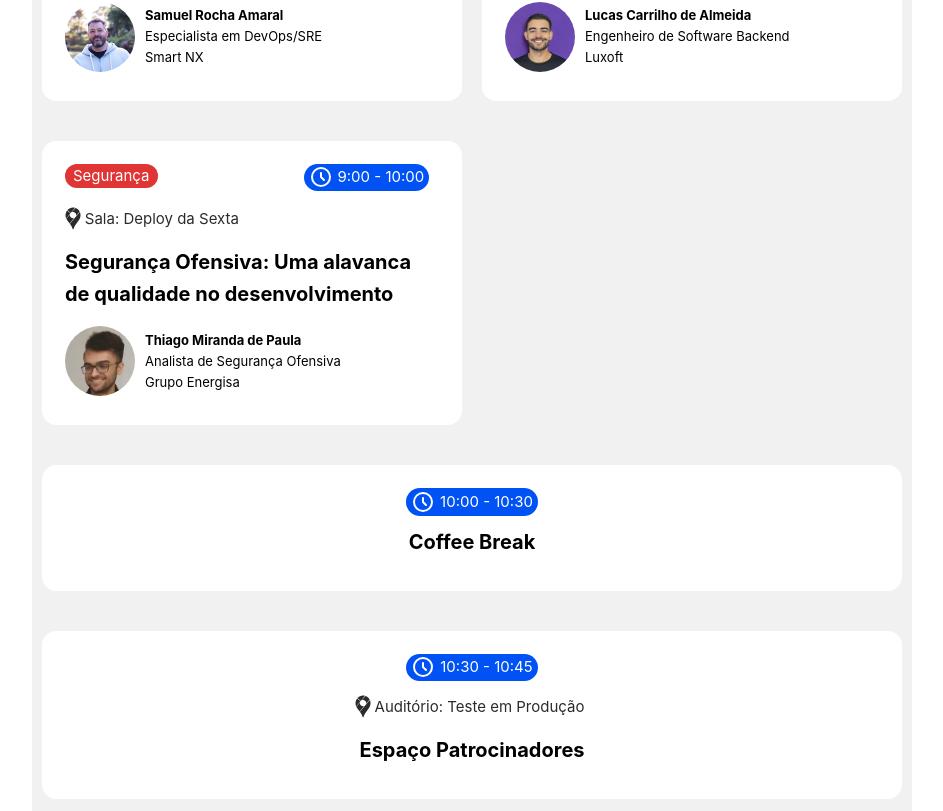
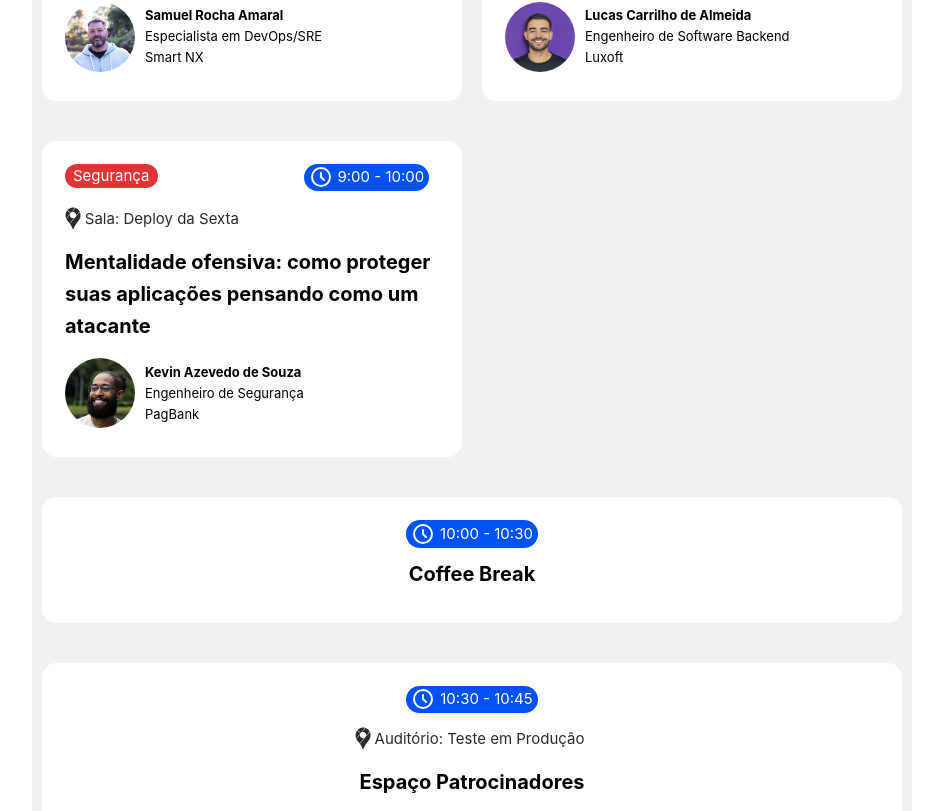
Before and after one commit to techhub-jf/techhub-site, a Vue app: page /conf in a window 1280 px wide. Shown: the part 3149-3960 px from the top of the page, without its empty margins (168-1111 px from the left). Built offline with nearby package versions, Linux system fonts and the light colour scheme.

Commit message:
update site

```diff
--- a/src/views/TechHubConf.vue
+++ b/src/views/TechHubConf.vue
@@ -99,10 +99,12 @@
             title="Da Primeira Vaga ao Mercado Internacional como DEV"
             description="O que realmente ajuda um desenvolvedor a sair do zero e construir uma carreira sólida até alcançar oportunidades internacionais? Falaremos sobre caminhos técnicos, stacks mais usadas, como encarar processos seletivos e as soft skills que mais pesam no mercado — desde a primeira vaga até o tão sonhado salário em dólar." />
 
-          <Schedule :speakers="[{img: SpeakerThiagoMiranda, name: 'Thiago Miranda de Paula', role: 'Analista de Segurança Ofensiva', company: 'Grupo Energisa'}]"
+          <Schedule :speakers="[{img: SpeakerKevin, name: 'Kevin Azevedo de Souza', role: 'Engenheiro de Segurança', company: 'PagBank'}]"
             :types="[{id: 'security', name: 'Segurança'}]" time="9:00 - 10:00" location="Sala: Deploy da Sexta"
-            title="Segurança Ofensiva: Uma alavanca de qualidade no desenvolvimento"
-            description="Você já se perguntou como um invasor enxerga o seu código? Vamos inverter os papéis e mergulhar no universo da Segurança Ofensiva. Entenda por que o Pentest não deve ser o 'fim da linha', mas sim um parceiro estratégico no processo de desenvolvimento." />
+            class="schedule-two-rows"
+            title="Mentalidade ofensiva: como proteger suas aplicações pensando como um atacante"
+            description="Vamos explorar a segurança de aplicações sob a perspectiva do atacante. Em vez de focar apenas em boas práticas, propomos uma mudança de mentalidade: entender como sistemas são analisados, explorados e comprometidos, e como a mentalidade ofensiva permite identificar vulnerabilidades antes que sejam exploradas." />
+
 
           <ScheduleTile time="10:00 - 10:30" title="Coffee Break"/>
           <ScheduleTile time="10:30 - 10:45" title="Espaço Patrocinadores" location="Auditório: Teste em Produção"/>
@@ -170,11 +172,10 @@
             title="Legado vs. Modinha - Como não se tornar obsoleto em tecnologia"
             description="Em 25 anos trabalhando com tecnologia vi tecnologias surgirem como revolução e desaparecerem poucos anos depois. O que sustenta uma carreira sólida ao longo do tempo? A resposta está nos fundamentos — que no início parecem básicos, mas são o verdadeiro diferencial de quem se mantém relevante." />
 
-          <Schedule :speakers="[{img: SpeakerKevin, name: 'Kevin Azevedo de Souza', role: 'Engenheiro de Segurança', company: 'PagBank'}]"
+          <Schedule :speakers="[{img: SpeakerThiagoMiranda, name: 'Thiago Miranda de Paula', role: 'Analista de Segurança Ofensiva', company: 'Grupo Energisa'}]"
             :types="[{id: 'security', name: 'Segurança'}]" time="14:30 - 15:30" location="Sala: Deploy da Sexta"
-            class="schedule-two-rows"
-            title="Mentalidade ofensiva: como proteger suas aplicações pensando como um atacante"
-            description="Vamos explorar a segurança de aplicações sob a perspectiva do atacante. Em vez de focar apenas em boas práticas, propomos uma mudança de mentalidade: entender como sistemas são analisados, explorados e comprometidos, e como a mentalidade ofensiva permite identificar vulnerabilidades antes que sejam exploradas." />
+            title="Segurança Ofensiva: Uma alavanca de qualidade no desenvolvimento"
+            description="Você já se perguntou como um invasor enxerga o seu código? Vamos inverter os papéis e mergulhar no universo da Segurança Ofensiva. Entenda por que o Pentest não deve ser o 'fim da linha', mas sim um parceiro estratégico no processo de desenvolvimento." />
 
           <ScheduleTile time="15:30 - 16:00" title="Coffee Break"/>
 
```
